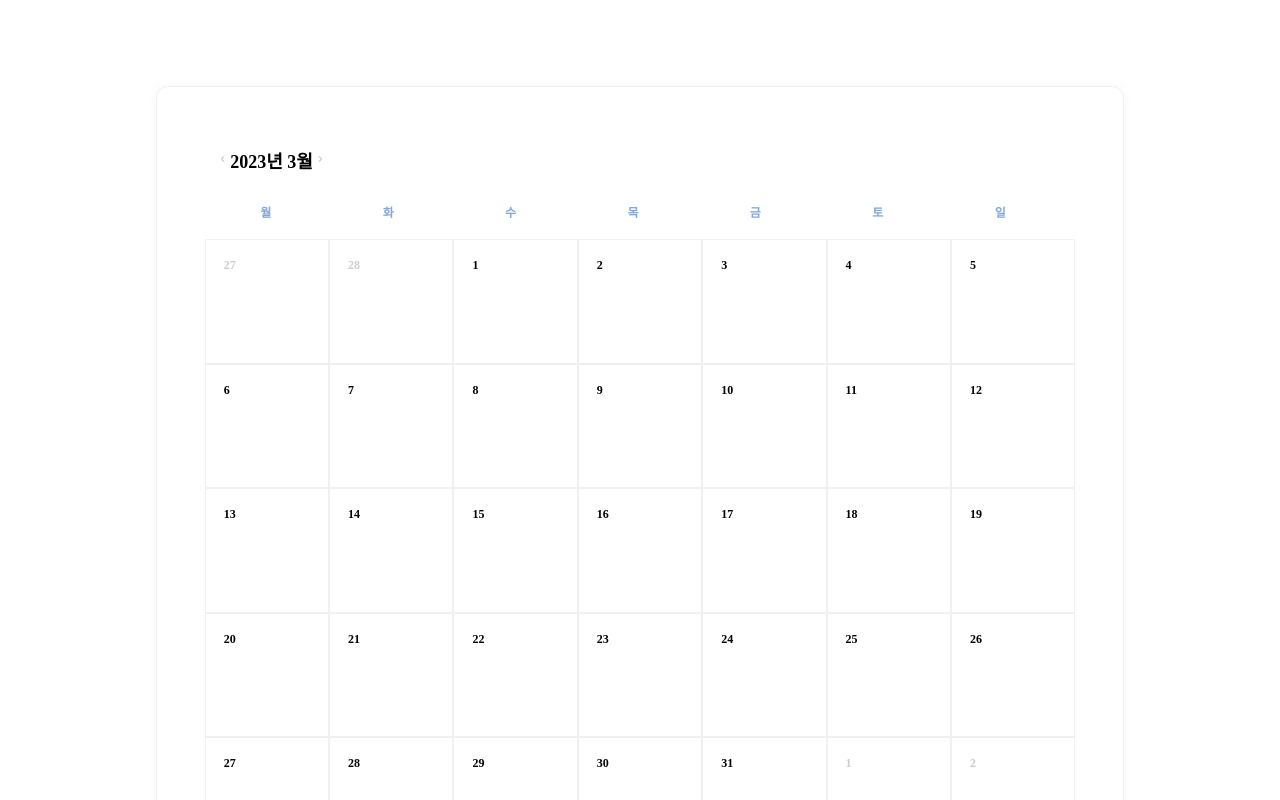
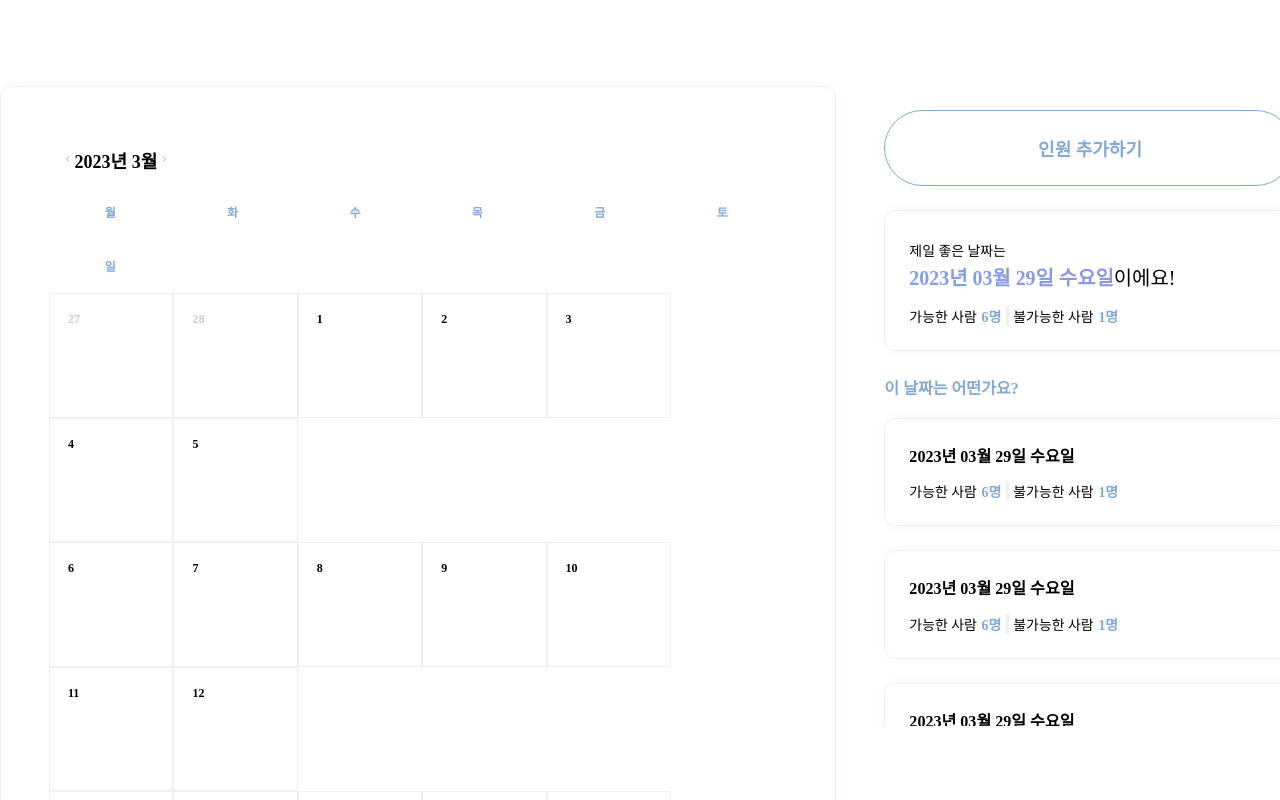
Before and after one commit to jungmiin/moim, a Next.js app in the folder frontend/: page /board/1 in a window 1280 px wide. Shown: the top 800 px of the page. Built offline with nearby package versions, Linux system fonts and the light colour scheme.

Commit message:
feat : 결과 페이지 구현

```diff
--- a/frontend/components/board/resultWrapper.tsx
+++ b/frontend/components/board/resultWrapper.tsx
@@ -1,5 +1,84 @@
+import { useState } from "react";
+import dayjs from "dayjs";
+import { css } from "@emotion/react";
+import styled from "@emotion/styled";
+import { faPlus } from "@fortawesome/free-solid-svg-icons";
+import AddPeople from "@/components/board/addPeople";
+import MainCard from "@/components/common/card/mainCard";
+import SubCard from "@/components/common/card/subCard";
+import StrokeButton from "@/components/common/button/strokeButton";
+import { common } from "@/styles/common";
+
 const ResultWrapper = () => {
-  return <></>;
+  const [isAddPeople, setAddPeople] = useState(false);
+
+  const toggleAddPeople = () => {
+    setAddPeople(!isAddPeople);
+  };
+
+  return (
+    <>
+      {isAddPeople ? (
+        <Wrapper>
+          <AddPeople toggleAddPeople={toggleAddPeople} />
+        </Wrapper>
+      ) : (
+        <Wrapper>
+          <StrokeButton
+            text="인원 추가하기"
+            color={common.colors.primaryColor}
+            width={17}
+            handler={toggleAddPeople}
+            svg={faPlus}
+            align={"left"}
+          />
+          <MainCard date={dayjs()} available={6} unavailable={1} />
+          <Proposal>이 날짜는 어떤가요?</Proposal>
+          <SubCard date={dayjs()} available={6} unavailable={1} />
+          <SubCard date={dayjs()} available={6} unavailable={1} />
+          <SubCard date={dayjs()} available={6} unavailable={1} />
+          <SubCard date={dayjs()} available={6} unavailable={1} />
+          <SubCard date={dayjs()} available={6} unavailable={1} />
+          <SubCard date={dayjs()} available={6} unavailable={1} />
+          <SubCard date={dayjs()} available={6} unavailable={1} />
+          <SubCard date={dayjs()} available={6} unavailable={1} />
+        </Wrapper>
+      )}
+    </>
+  );
 };
 
+const proposalCss = css`
+  font-size: 0.67rem;
+  font-weight: 700;
+  color: ${common.colors.primaryColor};
+  margin-bottom: 0.8rem;
+`;
+const Proposal = styled.div`
+  ${proposalCss}
+`;
+
+const WrapperCss = css`
+  flex-direction: column;
+  padding: 0 2rem;
+  max-width: 17rem;
+  max-height: 80vh;
+  overflow-x: hidden;
+  overflow-y: auto;
+  &::-webkit-scrollbar {
+    width: 5px;
+  }
+  &::-webkit-scrollbar-thumb {
+    background-color: ${common.colors.tenaryGrey};
+    border-radius: 3px;
+  }
+  &::-webkit-scrollbar-track {
+    background-color: white;
+    border-radius: 3px;
+  }
+`;
+const Wrapper = styled.div`
+  ${WrapperCss}
+`;
+
 export default ResultWrapper;
--- a/frontend/components/common/button.tsx
+++ /dev/null
@@ -1,2 +0,0 @@
-const Button = () => {};
-export default Button;
--- a/frontend/pages/board/[boardNumber].tsx
+++ b/frontend/pages/board/[boardNumber].tsx
@@ -5,12 +5,10 @@ import ResultWrapper from "@/components/board/resultWrapper";
 
 const board = () => {
   return (
-    <>
-      <Wrapper>
-        <CalendarWrapper />
-        <ResultWrapper />
-      </Wrapper>
-    </>
+    <Wrapper>
+      <CalendarWrapper />
+      <ResultWrapper />
+    </Wrapper>
   );
 };
 
--- a/frontend/styles/common.tsx
+++ b/frontend/styles/common.tsx
@@ -4,10 +4,15 @@ export const common = {
       "linear-gradient(243.96deg, #D6CAF2 -15.43%, #C7D7F9 53.53%, #C3E7F5 126.93%)",
     secondaryGradient:
       "linear-gradient(92.53deg, #66B5EE 0.98%, #79A5EA 52.01%, #8E94E8 98.97%)",
+    tenaryGradient:
+      "linear-gradient(92.53deg, #f8fcff 0.98%, #f6f7ff 52.01%, #fbf9ff 98.97%)",
+    quaternaryGradient:
+      "linear-gradient(92.53deg, #f9fcff 0.98%, #f8f9ff 52.01%, #fbfaff 98.97%)",
   },
   colors: {
     primaryColor: "#80A9DA",
     secondaryColor: "#BEA9EA",
+    tenaryColor: "#f6f9fc",
     primaryGrey: "#B9B9B9",
     primaryBlack: "#181818",
     secondaryGrey: "#CCCCCC",
--- a/frontend/styles/global.tsx
+++ b/frontend/styles/global.tsx
@@ -9,8 +9,6 @@ export const globalStyles = (
         padding: 0;
         box-sizing: border-box;
         font-size: 24px;
-        width: 100vw;
-        height: 100vh;
       }
       a {
         text-decoration: none;
```
Also changed, not shown: frontend/components/common/card.tsx (deleted).
